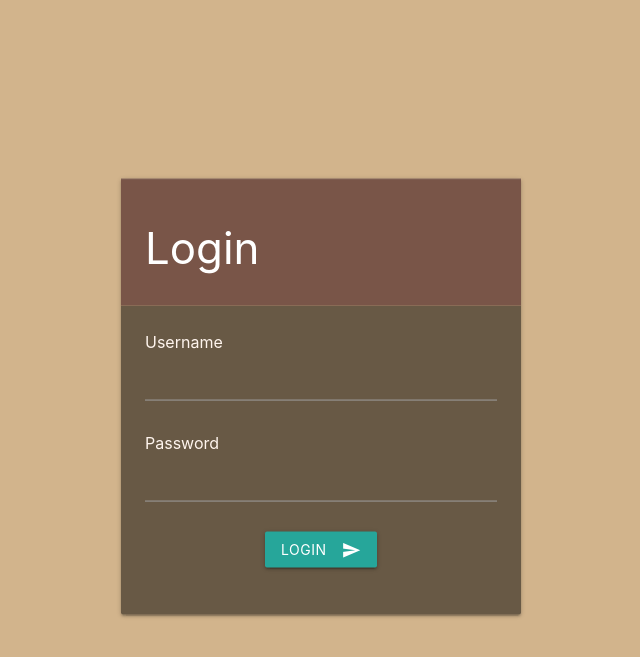
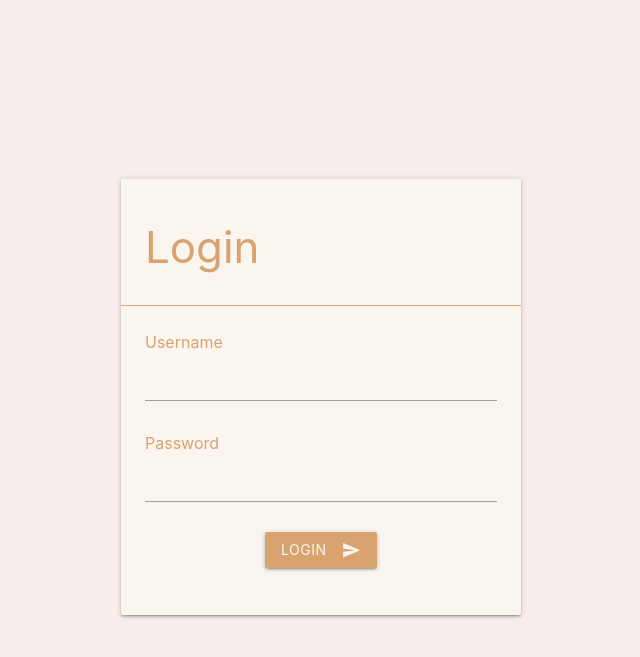
Before and after one commit to jrecod/Capstone, a Django app: page /julie/login/ in a window 1280 px wide. Shown: the top 657 px of the page, without its empty margins (319-959 px from the left). Run offline with Django 3.2, Linux system fonts and the light colour scheme.

Commit message:
fixed log in style and dashboard title

```diff
--- a/julieapp/templates/julieapp/login.html
+++ b/julieapp/templates/julieapp/login.html
@@ -13,7 +13,7 @@
     <title>Blog Login</title>
     <style>
         body{
-            background-color: tan;
+            background-color: rgb(248, 237, 235);
         }
         .login-card {
             position: absolute;
@@ -24,21 +24,28 @@
             min-width: 400px;
 
         }
-        .login-card .card-content{
-            background-color: rgba(0, 0, 0, 0.5);
-            color: #fff;
-        }
-
         .login-card label{
             font-size: 16px;
-            color: seashell;
+            color: rgb(216, 163, 110) !important
         }
         .login-card input{
             font-size: 20px !important;
-            color: seashell;
+            color: rgb(216, 163, 110) !important;
         }
         .card{
-            background-color: transparent;
+            background-color: rgb(251, 245, 239) !important;
+            color: rgb(216, 163, 110) !important;
+        }
+        .card-action{
+            background-color: rgb(251, 245, 239) !important;
+            color: rgb(216, 163, 110) !important;
+        }
+        .btn {
+            background-color: rgb(216, 163, 110) !important;
+            color: rgb(251, 245, 239) !important
+        }
+        .divider{
+            background-color: rgb(216, 163, 110) !important;
         }
     </style>
 </head>
@@ -46,9 +53,10 @@
 <body>
     <div class="login-card col s12 ">
         <div class="card hoverable">
-            <div class="card-action brown white-text">
+            <div class="card-action">
                 <h3>Login</h3>
             </div>
+            <div class="divider"></div>
             <form class="card-content" method="post">
                 {% csrf_token %}
                 <div class="form-field">
```
Also changed, not shown: julieapp/templates/julieapp/dashboard.html (+7 -1 lines).
